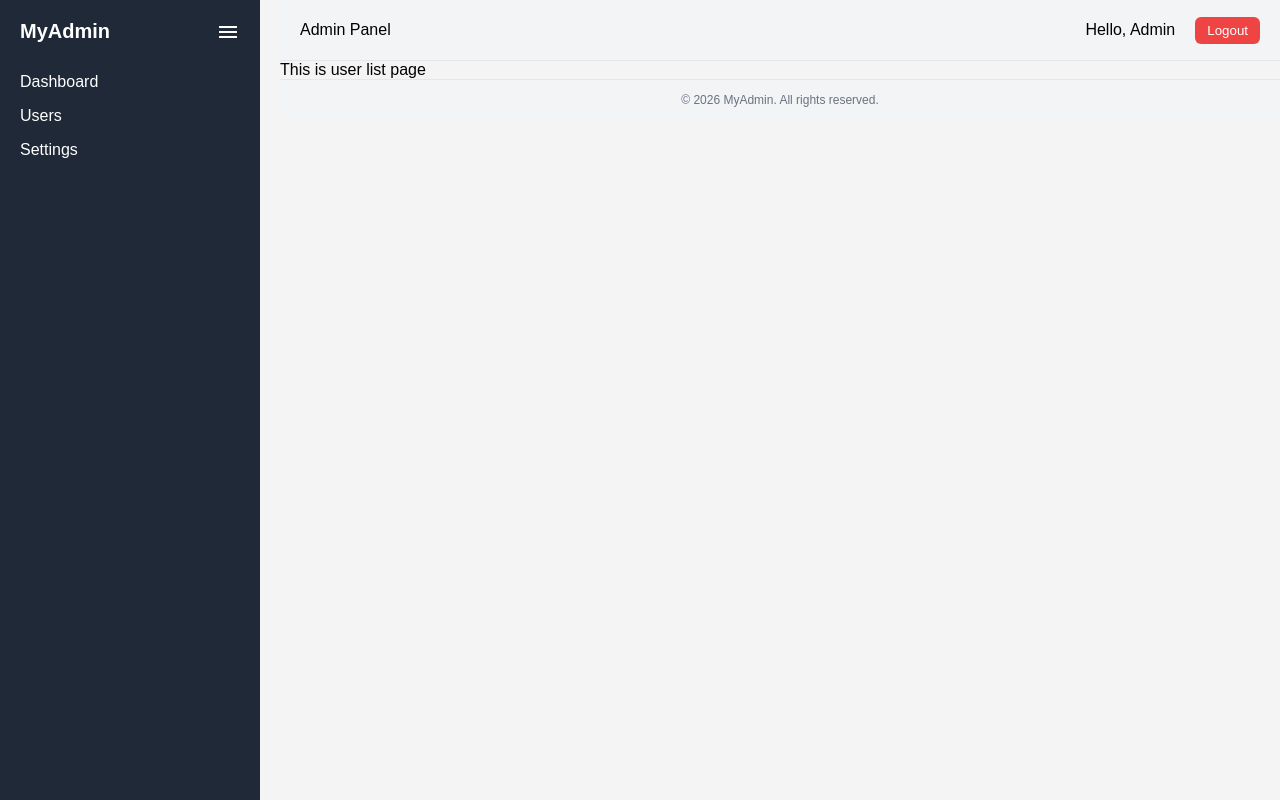
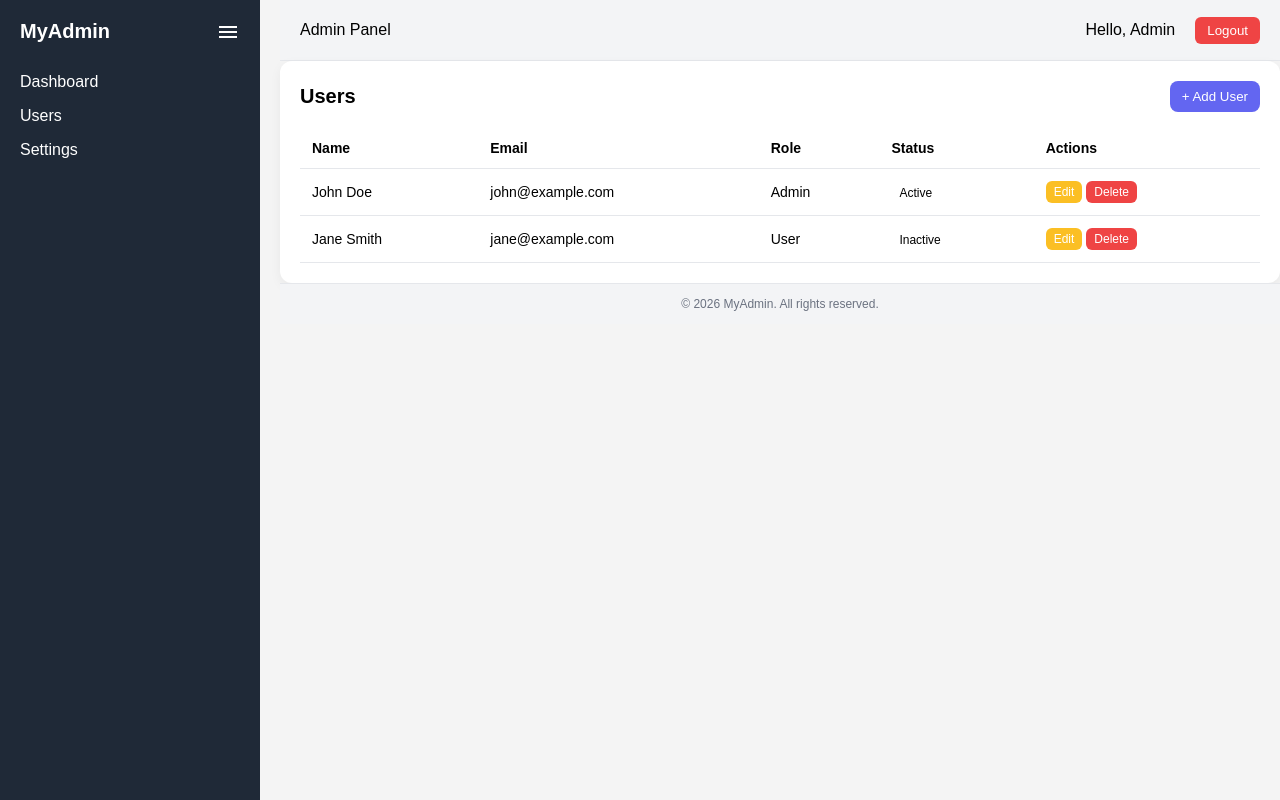
Before and after one commit to Rishavpok/admin-dashboard-vue, a Vue app: page /admin/users in a window 1280 px wide. Built offline with nearby package versions, Linux system fonts and the light colour scheme; sample sign-in values are in the browser's storage.

Commit message:
user module in progress

```diff
--- a/package.json
+++ b/package.json
@@ -16,6 +16,7 @@
   "dependencies": {
     "axios": "^1.13.2",
     "pinia": "^3.0.4",
+    "vee-validate": "^4.15.1",
     "vue": "^3.5.26",
     "vue-router": "^4.6.4",
     "vue-toastification": "^2.0.0-rc.5",
--- a/src/assets/main.css
+++ b/src/assets/main.css
@@ -100,3 +100,10 @@ body {
 .material-icons {
   cursor: pointer;
 }
+
+
+.error {
+    text-align: center;
+    color: red;
+    font-size: 12px;
+}
--- /dev/null
+++ b/src/pages/users/UserForm.vue
@@ -0,0 +1,231 @@
+<template>
+  <div class="modal-backdrop">
+    <div class="modal-card">
+      <div class="modal-header">
+        <h2 class="modal-title">Create User</h2>
+        <button class="close-btn" @click="$emit('close')">&times;</button>
+      </div>
+
+      <form class="modal-form" @submit.prevent="onSubmit">
+        <!-- Name -->
+        <div class="form-group">
+          <label for="name">Full Name</label>
+          <input
+            v-model="name"
+            type="text"
+            id="name"
+            placeholder="Enter full name"
+          />
+
+          <span class="error" > {{ fullNameError }} </span>
+
+        </div>
+
+        <!-- Email -->
+        <div class="form-group">
+          <label for="email">Email</label>
+          <input
+            v-model="email"
+            type="email"
+            id="email"
+            placeholder="Enter email address"
+          />
+
+           <span class="error" > {{ emailError }} </span>
+        </div>
+
+        <!-- Role -->
+        <div class="form-group">
+          <label for="role">Role</label>
+          <select v-model="role" id="role">
+            <option value="">Select role</option>
+            <option value="admin">Admin</option>
+            <option value="manager">Manager</option>
+            <option value="user">User</option>
+          </select>
+
+           <span class="error" > {{ roleError }} </span>
+
+
+        </div>
+
+        <!-- Status -->
+        <div class="form-group">
+          <label for="status">Status</label>
+          <select v-model="status" id="status">
+            <option value="">Select status</option>
+            <option value="active">Active</option>
+            <option value="inactive">Inactive</option>
+          </select>
+
+           <span class="error" > {{ statusError }} </span>
+
+        </div>
+
+        <!-- Password -->
+        <div class="form-group">
+          <label for="password">Password</label>
+          <input
+            v-model="password"
+            type="password"
+            id="password"
+            placeholder="Enter password"
+          />
+
+           <span class="error" > {{ passwordError }} </span>
+
+        </div>
+
+        <!-- Actions -->
+        <div class="form-actions">
+          <button type="button" class="btn cancel" @click="$emit('close')">
+            Cancel
+          </button>
+          <button type="submit" class="btn submit">Save User</button>
+        </div>
+      </form>
+    </div>
+  </div>
+</template>
+
+<script lang="ts" setup>
+import * as yup from "yup";
+import { useField, useForm } from "vee-validate";
+
+const emit = defineEmits(['submit'])
+
+// form setup and validation
+
+const schema = yup.object({
+  name: yup.string().required("Full name is required"),
+  email: yup.string().email().required("Email is required"),
+  role: yup.string().required("Please select a role"),
+  status: yup.string().required("Please select a status"),
+  password: yup.string().required("Password is required"),
+});
+
+const { handleSubmit } = useForm({
+  validationSchema: schema,
+});
+
+const { value: name, errorMessage: fullNameError } = useField("name");
+const { value: email, errorMessage: emailError } = useField("email");
+const { value: role, errorMessage: roleError } = useField("role");
+const { value: status, errorMessage: statusError } = useField("status");
+const { value: password, errorMessage: passwordError } = useField("password");
+
+const onSubmit = handleSubmit((values) => {
+    console.log(values)
+  emit('submit', values)
+
+});
+</script>
+
+<style scoped>
+.modal-backdrop {
+  position: fixed;
+  inset: 0;
+  background: rgba(0, 0, 0, 0.4);
+  display: flex;
+  justify-content: center;
+  align-items: center;
+  z-index: 1000;
+}
+
+.modal-card {
+  background: #fff;
+  border-radius: 12px;
+  padding: 24px;
+  width: 400px;
+  max-width: 90%;
+  box-shadow: 0 8px 20px rgba(0, 0, 0, 0.2);
+  position: relative;
+}
+
+.modal-header {
+  display: flex;
+  justify-content: space-between;
+  align-items: center;
+  margin-bottom: 16px;
+}
+
+.modal-title {
+  font-size: 20px;
+  font-weight: 600;
+}
+
+.close-btn {
+  background: transparent;
+  border: none;
+  font-size: 22px;
+  cursor: pointer;
+}
+
+.modal-form {
+  display: flex;
+  flex-direction: column;
+  gap: 14px;
+}
+
+.form-group {
+  display: flex;
+  flex-direction: column;
+}
+
+.form-group label {
+  margin-bottom: 6px;
+  font-weight: 500;
+  font-size: 14px;
+  color: #333;
+}
+
+.form-group input,
+.form-group select {
+  padding: 10px 12px;
+  border: 1px solid #ccc;
+  border-radius: 8px;
+  font-size: 14px;
+  outline: none;
+  background: #fafafa;
+  transition: border-color 0.2s;
+}
+
+.form-group input:focus,
+.form-group select:focus {
+  border-color: #6366f1;
+}
+
+.form-actions {
+  display: flex;
+  justify-content: flex-end;
+  gap: 12px;
+  margin-top: 10px;
+}
+
+.btn {
+  padding: 10px 16px;
+  border-radius: 8px;
+  font-size: 14px;
+  font-weight: 500;
+  cursor: pointer;
+  border: none;
+}
+
+.btn.cancel {
+  background: #e5e7eb;
+  color: #374151;
+}
+
+.btn.submit {
+  background: #6366f1;
+  color: #fff;
+}
+
+.btn.submit:hover {
+  background: #4f46e5;
+}
+
+.btn.cancel:hover {
+  background: #d1d5db;
+}
+</style>
--- a/src/pages/users/UserList.vue
+++ b/src/pages/users/UserList.vue
@@ -1,5 +1,161 @@
 <template>
-    <div>
-        This is user list page
+  <div class="user-list">
+    <div class="user-list-header">
+      <h2>Users</h2>
+      <button @click="addUser" class="btn-add">+ Add User</button>
     </div>
+
+    <table class="user-table">
+      <thead>
+        <tr>
+          <th>Name</th>
+          <th>Email</th>
+          <th>Role</th>
+          <th>Status</th>
+          <th>Actions</th>
+        </tr>
+      </thead>
+
+      <tbody>
+        <tr v-for="user in userList">
+          <td>{{ user.name }}</td>
+          <td>{{ user.email }}</td>
+          <td>{{ user.role }}</td>
+          <td>
+            <span
+              class="status"
+              :class="{ acitve: user.status === 'Active' }"
+              >{{ user.status }}</span
+            >
+          </td>
+          <td>
+            <button class="btn-edit">Edit</button>
+            <button class="btn-delete">Delete</button>
+          </td>
+        </tr>
+      </tbody>
+    </table>
+  </div>
+
+  <UserForm v-if="showAddUserModel"  @close="showAddUserModel = false" @submit="add" />
+
 </template>
+
+<script lang="ts" setup>
+import { ref } from "vue";
+import UserForm from "./UserForm.vue";
+
+const userList = ref([
+  {
+    id: 1,
+    name: "John Doe",
+    email: " john@example.com",
+    role: "Admin",
+    status: "Active",
+  },
+  {
+    id: 2,
+    name: "Jane Smith",
+    email: " jane@example.com",
+    role: "User",
+    status: "Inactive",
+  },
+]);
+
+const showAddUserModel = ref(false)
+
+function addUser() {
+    showAddUserModel.value = true
+}
+
+function add(user :any) {
+    console.log(user)
+     userList.value.push(user)
+
+     console.log(userList.value)
+
+     showAddUserModel.value = false
+}
+
+</script>
+
+<style scoped>
+.user-list {
+  background: #fff;
+  padding: 20px;
+  border-radius: 12px;
+  box-shadow: 0 4px 12px rgba(0, 0, 0, 0.05);
+}
+
+.user-list-header {
+  display: flex;
+  justify-content: space-between;
+  align-items: center;
+  margin-bottom: 16px;
+}
+
+.user-list-header h2 {
+  margin: 0;
+  font-size: 20px;
+  font-weight: 600;
+}
+
+.btn-add {
+  background: #6366f1;
+  color: #fff;
+  border: none;
+  padding: 8px 12px;
+  border-radius: 8px;
+  cursor: pointer;
+}
+
+.user-table {
+  width: 100%;
+  border-collapse: collapse;
+}
+
+.user-table th,
+.user-table td {
+  padding: 12px;
+  text-align: left;
+  border-bottom: 1px solid #e5e7eb;
+  font-size: 14px;
+}
+
+.status {
+  padding: 4px 8px;
+  border-radius: 6px;
+  font-size: 12px;
+  font-weight: 500;
+}
+
+.active {
+  background: #d1fae5 !important;
+  color: #065f46 !important;
+}
+
+.inactive {
+  background: #fee2e2;
+  color: #991b1b;
+}
+
+.btn-edit,
+.btn-delete {
+  padding: 4px 8px;
+  border-radius: 6px;
+  border: none;
+  cursor: pointer;
+  font-size: 12px;
+  margin-right: 4px;
+}
+
+.btn-edit {
+  background: #fbbf24;
+  color: #fff;
+}
+
+.btn-delete {
+  background: #ef4444;
+  color: #fff;
+}
+</style>
```
Also changed, not shown: src/pages/users/UserDetails.vue (added), 1 other file (tests, documents, lock files or other folders).
